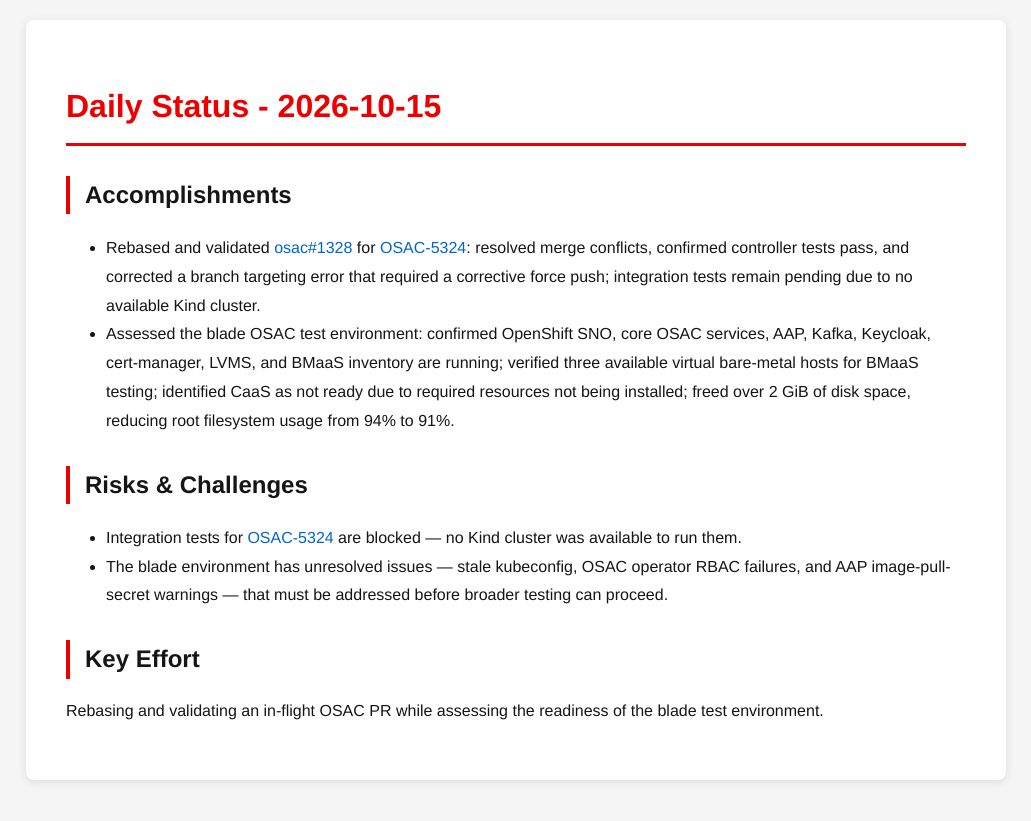
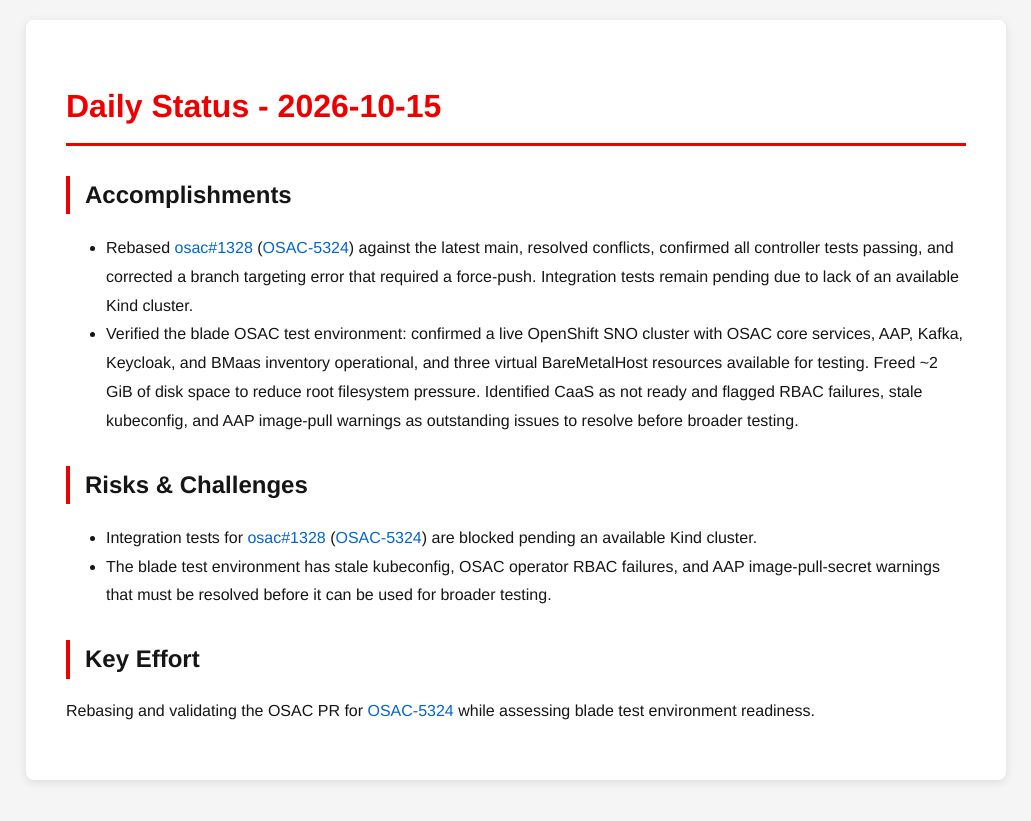
Before and after one commit to tzvatot/daily-status, a Jekyll site: the page built from 2026-10-15.md, in a window 1280 px wide. Shown: the top 821 px of the page, without its empty margins (124-1155 px from the left). Built offline with Jekyll 4.4.1, drawn with Linux system fonts in a browser that asks for light colours.

Commit message:
Daily status update - 2026-10-15

```diff
--- a/2026-10-15.md
+++ b/2026-10-15.md
@@ -7,12 +7,12 @@
 # Daily Status - 2026-10-15
 
 ## Accomplishments
-- Rebased and validated [osac#1328](https://github.com/osac-project/osac/pull/1328) for [OSAC-5324](https://redhat.atlassian.net/browse/OSAC-5324): resolved merge conflicts, confirmed controller tests pass, and corrected a branch targeting error that required a corrective force push; integration tests remain pending due to no available Kind cluster.
-- Assessed the blade OSAC test environment: confirmed OpenShift SNO, core OSAC services, AAP, Kafka, Keycloak, cert-manager, LVMS, and BMaaS inventory are running; verified three available virtual bare-metal hosts for BMaaS testing; identified CaaS as not ready due to required resources not being installed; freed over 2 GiB of disk space, reducing root filesystem usage from 94% to 91%.
+- Rebased [osac#1328](https://github.com/osac-project/osac/pull/1328) ([OSAC-5324](https://redhat.atlassian.net/browse/OSAC-5324)) against the latest main, resolved conflicts, confirmed all controller tests passing, and corrected a branch targeting error that required a force-push. Integration tests remain pending due to lack of an available Kind cluster.
+- Verified the blade OSAC test environment: confirmed a live OpenShift SNO cluster with OSAC core services, AAP, Kafka, Keycloak, and BMaas inventory operational, and three virtual BareMetalHost resources available for testing. Freed ~2 GiB of disk space to reduce root filesystem pressure. Identified CaaS as not ready and flagged RBAC failures, stale kubeconfig, and AAP image-pull warnings as outstanding issues to resolve before broader testing.
 
 ## Risks & Challenges
-- Integration tests for [OSAC-5324](https://redhat.atlassian.net/browse/OSAC-5324) are blocked — no Kind cluster was available to run them.
-- The blade environment has unresolved issues — stale kubeconfig, OSAC operator RBAC failures, and AAP image-pull-secret warnings — that must be addressed before broader testing can proceed.
+- Integration tests for [osac#1328](https://github.com/osac-project/osac/pull/1328) ([OSAC-5324](https://redhat.atlassian.net/browse/OSAC-5324)) are blocked pending an available Kind cluster.
+- The blade test environment has stale kubeconfig, OSAC operator RBAC failures, and AAP image-pull-secret warnings that must be resolved before it can be used for broader testing.
 
 ## Key Effort
-Rebasing and validating an in-flight OSAC PR while assessing the readiness of the blade test environment.
+Rebasing and validating the OSAC PR for [OSAC-5324](https://redhat.atlassian.net/browse/OSAC-5324) while assessing blade test environment readiness.
```
